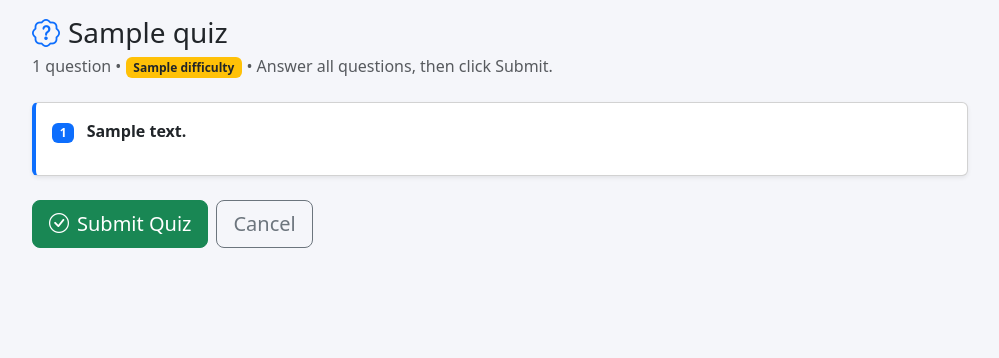
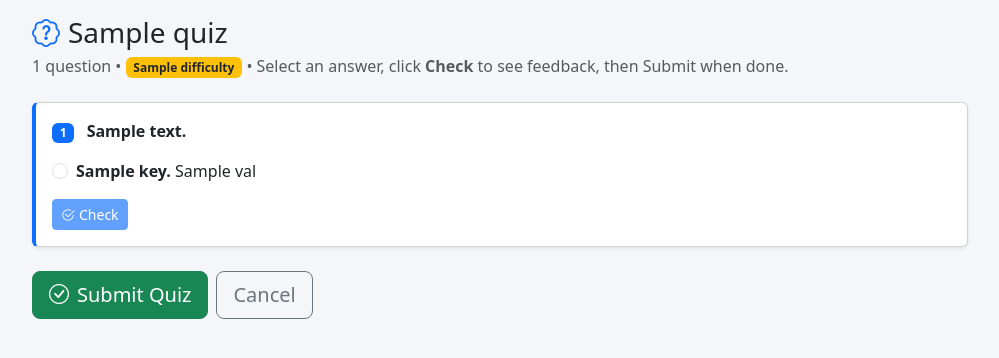
Before and after one commit to davidhfrankelcodes/quizgenie, a FastAPI app: template templates/quiz_take.html in a window 1280 px wide. Shown: the part 48-406 px from the top of the page, without its empty margins (140-1139 px from the left). Run offline with FastAPI, Linux system fonts and the light colour scheme; the template is opened without the code that fills it: most values are stand-ins (such as "Sample title", 1, 10 or a date in 2020).

Commit message:
still a bug on questions 9 and 10

```diff
--- a/routes/quiz_routes.py
+++ b/routes/quiz_routes.py
@@ -32,6 +32,7 @@ async def take_quiz_get(
             "question_text": q.question_text,
             "question_type": q.question_type,
             "options": json.loads(q.options_json),
+            "answer_key": q.answer_key,
             "position": q.position,
         })
 
--- a/static/style.css
+++ b/static/style.css
@@ -19,6 +19,19 @@ body {
 /* Quiz question cards */
 .quiz-question {
   border-left: 4px solid #0d6efd;
+  transition: border-left-color 0.2s ease;
+}
+
+.quiz-question.question-correct  { border-left-color: #198754; }
+.quiz-question.question-incorrect { border-left-color: #dc3545; }
+
+/* Per-option highlights after Check */
+.form-check.option-correct label  { color: #198754; font-weight: 600; }
+.form-check.option-incorrect label { color: #dc3545; font-weight: 600; }
+
+/* Inline check feedback */
+.check-feedback {
+  font-size: 0.9rem;
 }
 
 /* Results answer cards */
--- a/templates/base.html
+++ b/templates/base.html
@@ -118,6 +118,8 @@
 
 <script src="https://cdn.jsdelivr.net/npm/bootstrap@5.3.2/dist/js/bootstrap.bundle.min.js"></script>
 
+{% block scripts %}{% endblock %}
+
 <!-- Loading overlay -->
 <div id="loading-overlay" style="display:none; position:fixed; top:0; left:0; width:100%; height:100%; background:rgba(0,0,0,0.5); z-index:9999; align-items:center; justify-content:center;">
   <div class="card shadow-lg text-center p-4" style="min-width:300px; max-width:400px;">
--- a/templates/quiz_take.html
+++ b/templates/quiz_take.html
@@ -22,46 +22,40 @@
       {% else %}bg-warning text-dark{% endif %}">
       {{ quiz.difficulty | capitalize }}
     </span>
-    &bull; Answer all questions, then click Submit.
+    &bull; Select an answer, click <strong>Check</strong> to see feedback, then Submit when done.
   </p>
 </div>
 
 <form method="post" action="/quizzes/{{ quiz.id }}/submit/{{ attempt_id }}" novalidate
       data-loading="Submitting quiz…|Scoring your answers.">
   {% for q in questions %}
-  <div class="card shadow-sm mb-3 quiz-question">
+  <div class="card shadow-sm mb-3 quiz-question"
+       data-question-id="{{ q.id }}"
+       data-answer-key="{{ q.answer_key }}">
     <div class="card-body">
       <p class="fw-semibold mb-3">
         <span class="badge bg-primary me-2">{{ loop.index }}</span>
         {{ q.question_text }}
       </p>
 
-      {% if q.question_type == "multiple_choice" %}
+      <div class="options-group">
         {% for key, val in q.options.items() %}
         <div class="form-check mb-2">
           <input class="form-check-input" type="radio"
-                 name="q_{{ q.id }}" id="q{{ q.id }}_{{ key }}"
-                 value="{{ key }}" required>
+                 name="q_{{ q.id }}" id="q{{ q.id }}_{{ key }}" value="{{ key }}">
           <label class="form-check-label" for="q{{ q.id }}_{{ key }}">
             <strong>{{ key }}.</strong> {{ val }}
           </label>
         </div>
         {% endfor %}
+      </div>
 
-      {% elif q.question_type == "true_false" %}
-        <div class="form-check mb-2">
-          <input class="form-check-input" type="radio"
-                 name="q_{{ q.id }}" id="q{{ q.id }}_true"
-                 value="True" required>
-          <label class="form-check-label" for="q{{ q.id }}_true">True</label>
-        </div>
-        <div class="form-check mb-2">
-          <input class="form-check-input" type="radio"
-                 name="q_{{ q.id }}" id="q{{ q.id }}_false"
-                 value="False" required>
-          <label class="form-check-label" for="q{{ q.id }}_false">False</label>
-        </div>
-      {% endif %}
+      <div class="mt-3 d-flex align-items-center gap-3 flex-wrap">
+        <button type="button" class="btn btn-primary btn-sm check-btn" disabled>
+          <i class="bi bi-check2-circle me-1"></i>Check
+        </button>
+        <div class="check-feedback"></div>
+      </div>
     </div>
   </div>
   {% endfor %}
@@ -76,3 +70,86 @@
   </div>
 </form>
 {% endblock %}
+
+{% block scripts %}
+<script>
+  document.querySelectorAll('.quiz-question').forEach(function (card) {
+    var answerKey = card.dataset.answerKey.trim();
+    var radios    = card.querySelectorAll('input[type="radio"]');
+    var checkBtn  = card.querySelector('.check-btn');
+    var feedback  = card.querySelector('.check-feedback');
+
+    // Un-grey the Check button as soon as the user picks an option
+    radios.forEach(function (radio) {
+      radio.addEventListener('change', function () {
+        checkBtn.disabled = false;
+      });
+    });
+
+    checkBtn.addEventListener('click', function () {
+      var selected = card.querySelector('input[type="radio"]:checked');
+      if (!selected) return;
+
+      var userAnswer = selected.value.trim();
+      var isCorrect  = userAnswer === answerKey;
+
+      // Resolve the correct option's label text NOW, before any DOM changes,
+      // by walking the radios array — avoids querySelector matching the hidden
+      // input we're about to append.
+      var correctLabel = answerKey;
+      radios.forEach(function (r) {
+        if (r.value.trim() === answerKey) {
+          var lbl = r.closest('.form-check').querySelector('label');
+          if (lbl) correctLabel = lbl.textContent.trim();
+        }
+      });
+
+      // Lock: disable all radios so the choice can't be changed.
+      // Disabled inputs are excluded from form submission, so add a hidden
+      // input to carry the value through to the server.
+      radios.forEach(function (r) { r.disabled = true; });
+      var hidden   = document.createElement('input');
+      hidden.type  = 'hidden';
+      hidden.name  = 'q_' + card.dataset.questionId;
+      hidden.value = userAnswer;
+      card.appendChild(hidden);
+
+      // Update the Check button to show the result
+      checkBtn.disabled = true;
+      checkBtn.classList.remove('btn-primary');
+      if (isCorrect) {
+        checkBtn.innerHTML = '<i class="bi bi-check-circle-fill me-1"></i>Correct';
+        checkBtn.classList.add('btn-success');
+      } else {
+        checkBtn.innerHTML = '<i class="bi bi-x-circle-fill me-1"></i>Incorrect';
+        checkBtn.classList.add('btn-danger');
+      }
+
+      // Highlight correct option green, wrong selection red
+      radios.forEach(function (r) {
+        var row = r.closest('.form-check');
+        if (r.value.trim() === answerKey) {
+          row.classList.add('option-correct');
+        } else if (r.value.trim() === userAnswer && !isCorrect) {
+          row.classList.add('option-incorrect');
+        }
+      });
+
+      // Show inline feedback
+      if (isCorrect) {
+        feedback.innerHTML =
+          '<i class="bi bi-check-circle-fill text-success me-1"></i>' +
+          '<span class="text-success fw-semibold">Correct!</span>';
+      } else {
+        feedback.innerHTML =
+          '<i class="bi bi-x-circle-fill text-danger me-1"></i>' +
+          '<span class="text-danger fw-semibold">Incorrect.</span> ' +
+          '<span class="text-muted ms-1">Correct: <strong>' + correctLabel + '</strong></span>';
+      }
+
+      // Shift the card border to reflect the result
+      card.classList.add(isCorrect ? 'question-correct' : 'question-incorrect');
+    });
+  });
+</script>
+{% endblock %}
```
